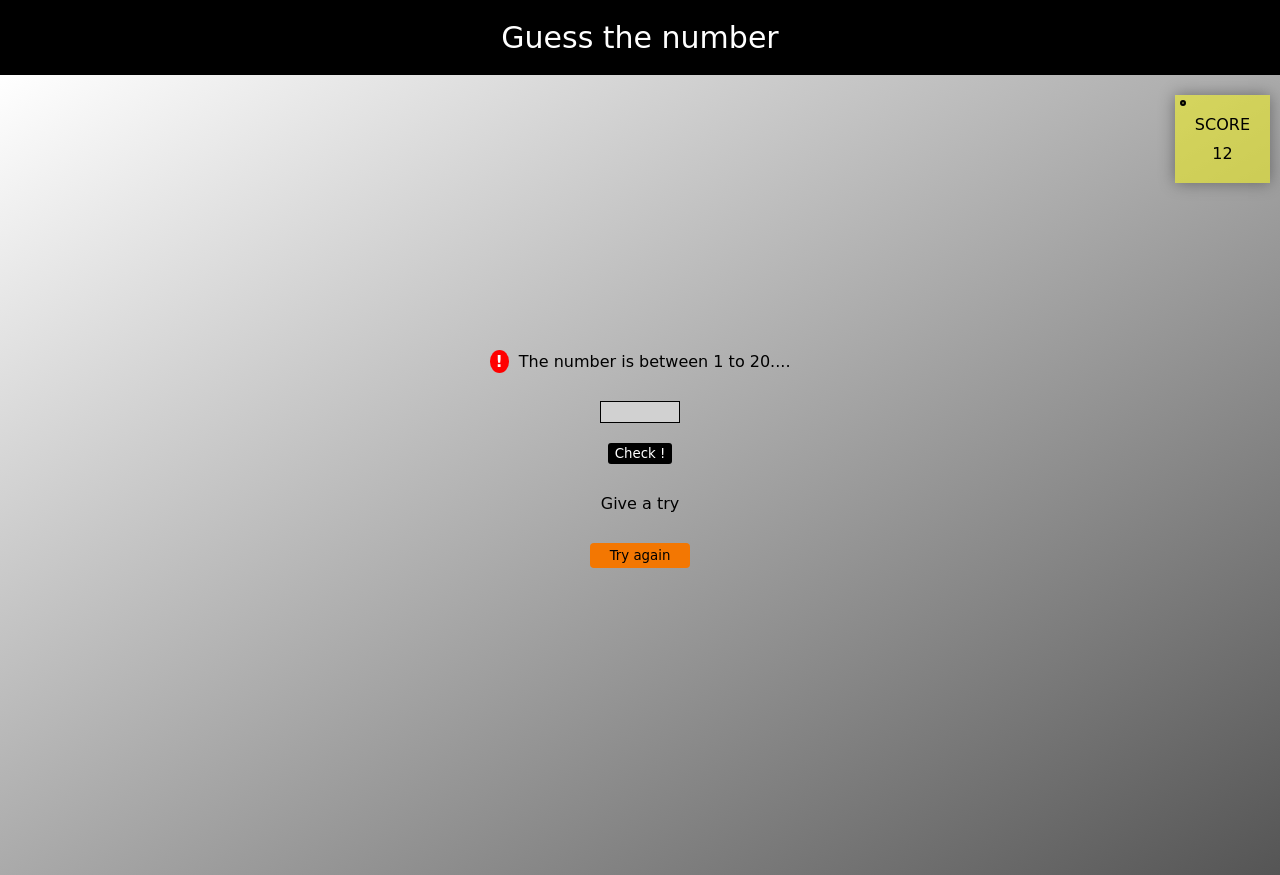
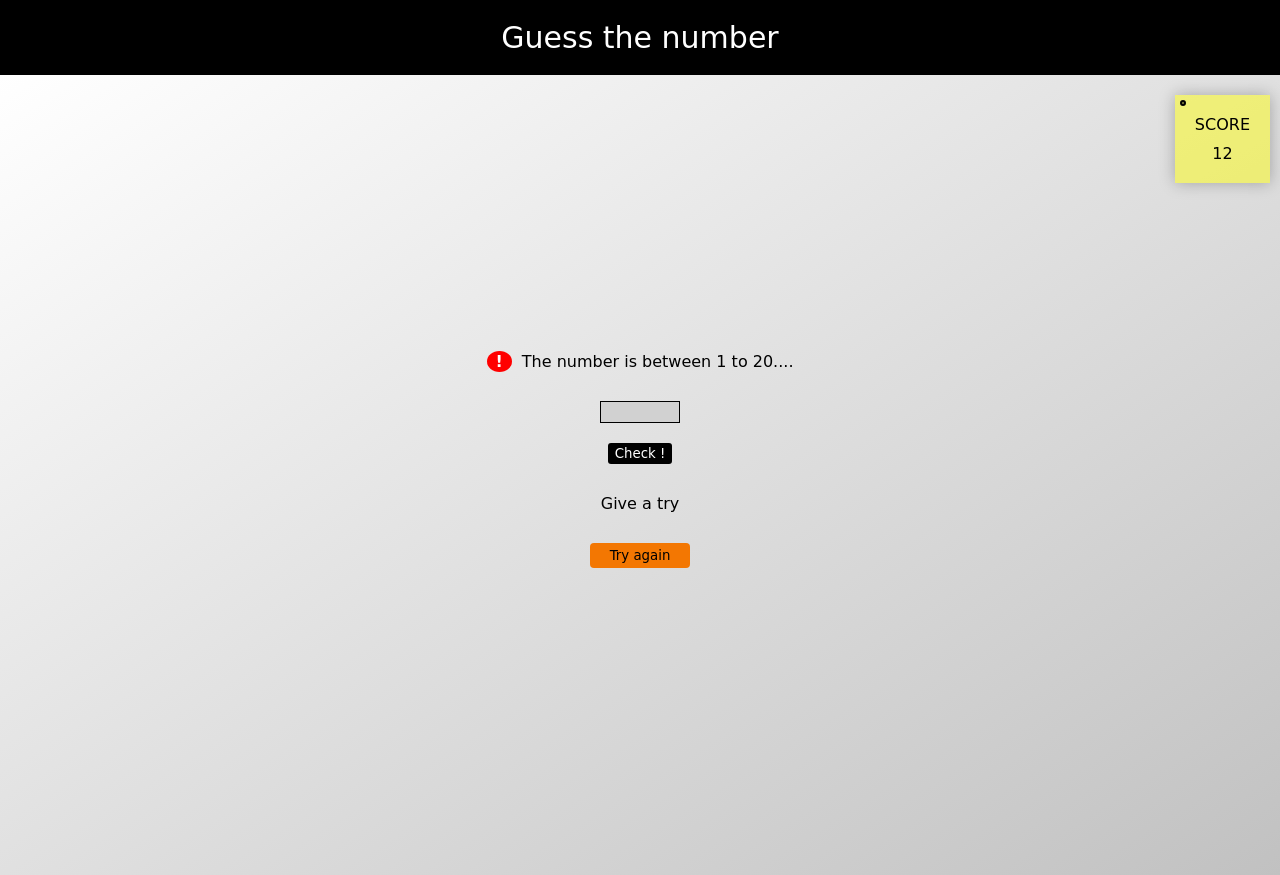
Before and after one commit to denismrd/guess-game, a plain HTML site: page index.html in a window 1280 px wide. Drawn offline with Linux system fonts and the light colour scheme; a web font is replaced by a local one.

Commit message:
Update style.css

```diff
--- a/style.css
+++ b/style.css
@@ -23,7 +23,11 @@ main {
     justify-content: center;
     position: relative;
     height: 100%;
-    background-image: linear-gradient(to bottom right, white, rgb(85, 85, 85));
+    background-image: linear-gradient(
+        to bottom right,
+        white,
+        rgba(85, 85, 85, 0.364)
+    );
 }
 main > * {
     margin-bottom: 30px;
@@ -36,7 +40,7 @@ main > * {
     background-color: rgba(255, 255, 0, 0.467);
     top: 20px;
     right: 10px;
-    box-shadow: 0 0 15px rgba(0, 0, 0, 0.371);
+    box-shadow: 0 0 15px rgba(0, 0, 0, 0.268);
 }
 .score-box::after {
     content: "";
@@ -56,7 +60,7 @@ p span {
     color: white;
     font-size: 16px;
     font-weight: 900;
-    padding: 2px 6px;
+    padding: 1px 9px;
     background-color: red;
     border-radius: 50%;
     margin-right: 10px;
```
